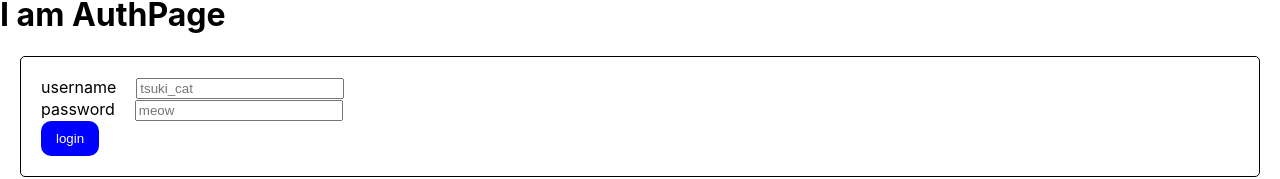
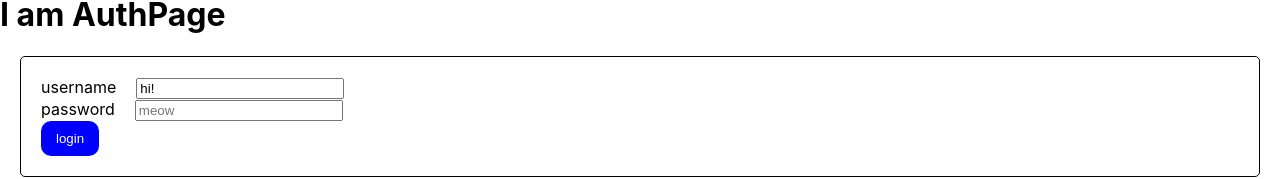
Before and after one commit to N8ers/weight-tracker-app, a React (Create React App) app: page /auth in a window 1280 px wide. Shown: the part 135-314 px from the top of the page. Built offline with nearby package versions, Linux system fonts and the light colour scheme.

Commit message:
add value/update props to Input + bind auth state

```diff
--- a/src/components/UI/Input/Input.js
+++ b/src/components/UI/Input/Input.js
@@ -3,11 +3,22 @@ import PropTypes from "prop-types"
 import styles from "./Input.module.css"
 
 function Input(props) {
-  const { label, placeholder, type } = props
+  const { label, placeholder, type, value, updateValue } = props
+
+  const emitChange = (event) => {
+    updateValue(event.target.value)
+  }
+
   return (
     <div>
       <label className={styles.label}>{label}</label>
-      <input className={styles.input} type={type} placeholder={placeholder} />
+      <input
+        value={value}
+        className={styles.input}
+        type={type}
+        placeholder={placeholder}
+        onChange={emitChange}
+      />
     </div>
   )
 }
--- a/src/pages/auth/AuthPage.js
+++ b/src/pages/auth/AuthPage.js
@@ -1,13 +1,30 @@
+import { useState } from "react"
+
 import { Button, Input, Card } from "../../components/UI"
 
 export default function AuthPage() {
+  const [username, setUsername] = useState("hi!")
+  const [password, setPassword] = useState("")
+
   return (
     <div>
       <h1>I am AuthPage</h1>
 
       <Card borderRadius={"5px"}>
-        <Input label="username" placeholder="tsuki_cat" type="text" />
-        <Input label="password" placeholder="meow" type="password" />
+        <Input
+          label="username"
+          placeholder="tsuki_cat"
+          type="text"
+          value={username}
+          updateValue={(newValue) => setUsername(newValue)}
+        />
+        <Input
+          label="password"
+          placeholder="meow"
+          type="password"
+          value={password}
+          updateValue={(newValue) => setPassword(newValue)}
+        />
         <Button label="login" color="blue" />
       </Card>
     </div>
```
